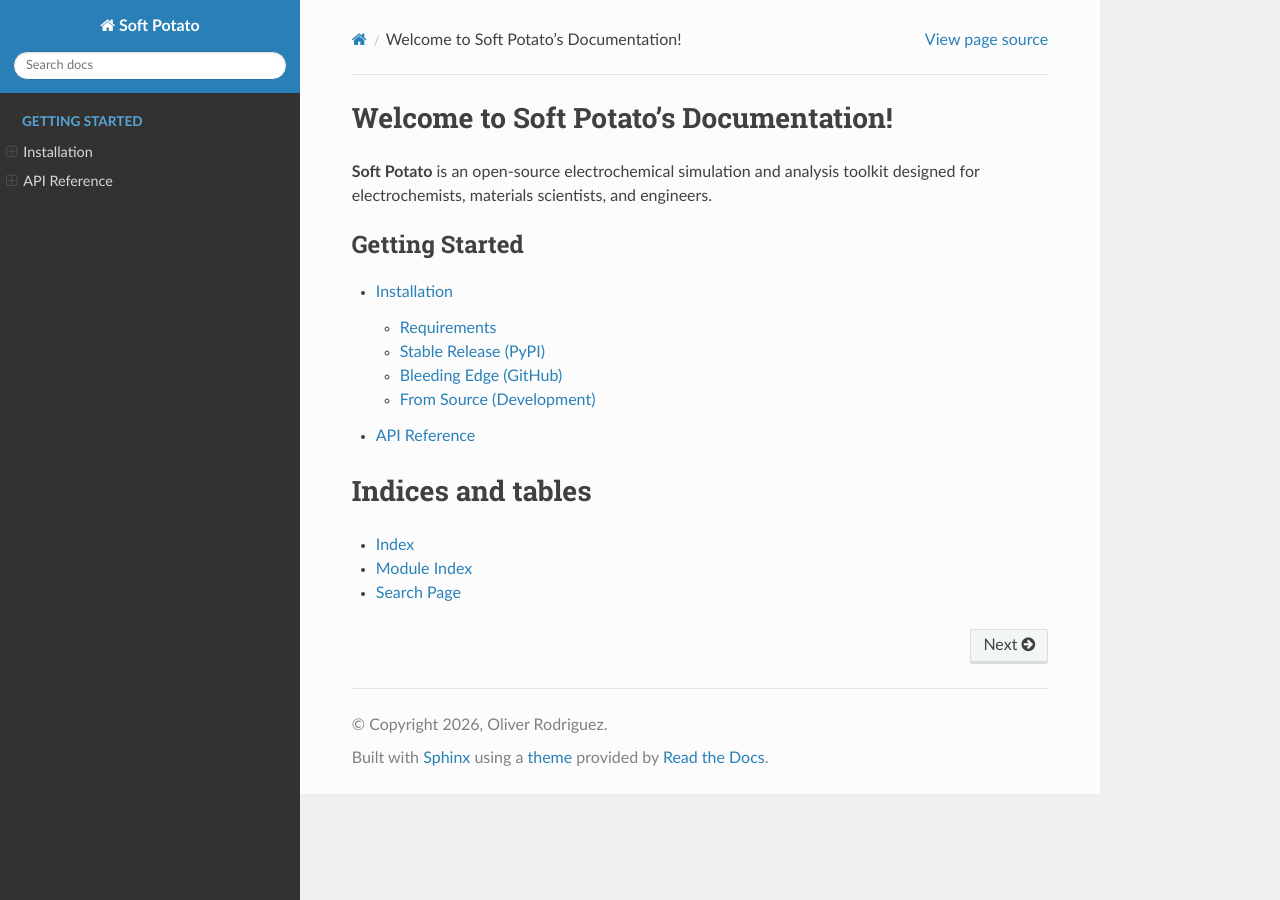
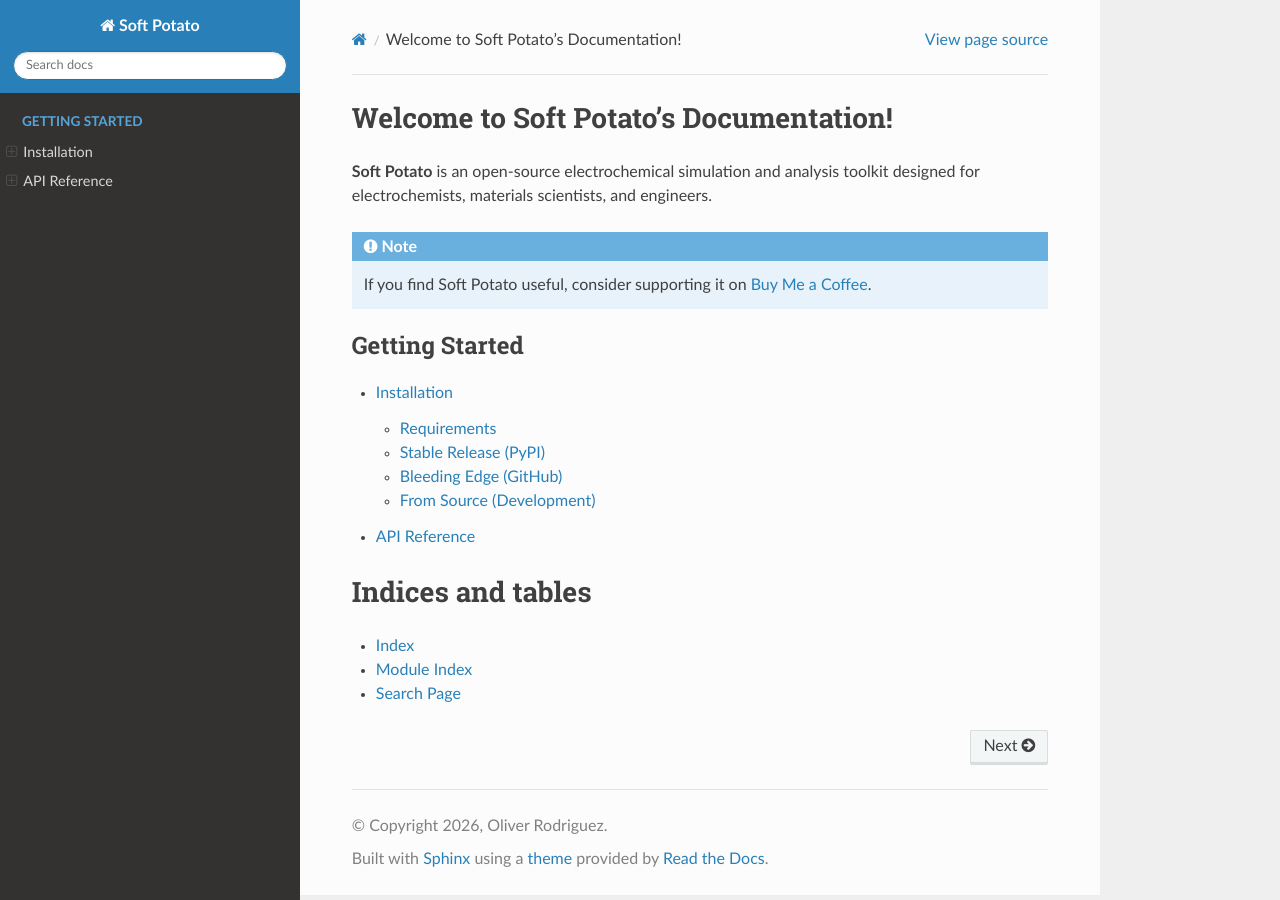
Before and after one commit to oliverrdz/softpotato, a Sphinx documentation site: the page built from docs/index.rst, in a window 1280 px wide. Built offline with Sphinx 7.4.7 and the Read the Docs theme 3.1.0, drawn with Linux system fonts in a browser that asks for light colours; pages that are not in the unit, such as notebooks, are missing from menus.

Commit message:
Update index.rst

```diff
--- a/docs/index.rst
+++ b/docs/index.rst
@@ -4,6 +4,10 @@
 =======================================
 
 **Soft Potato** is an open-source electrochemical simulation and analysis toolkit designed for electrochemists, materials scientists, and engineers.
+
+.. note::
+   If you find Soft Potato useful, consider supporting it on
+   `Buy Me a Coffee <https://www.buymeacoffee.com/oliverrdz>`_.
 
 .. toctree::
    :maxdepth: 2
```
